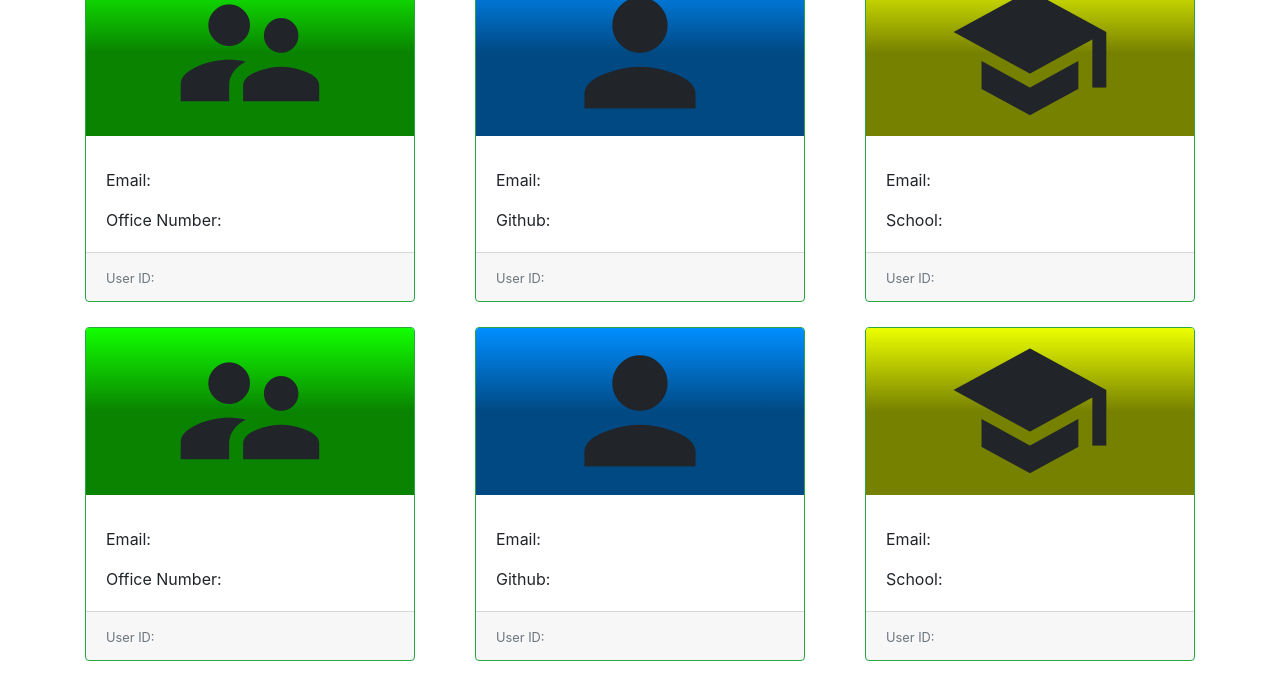
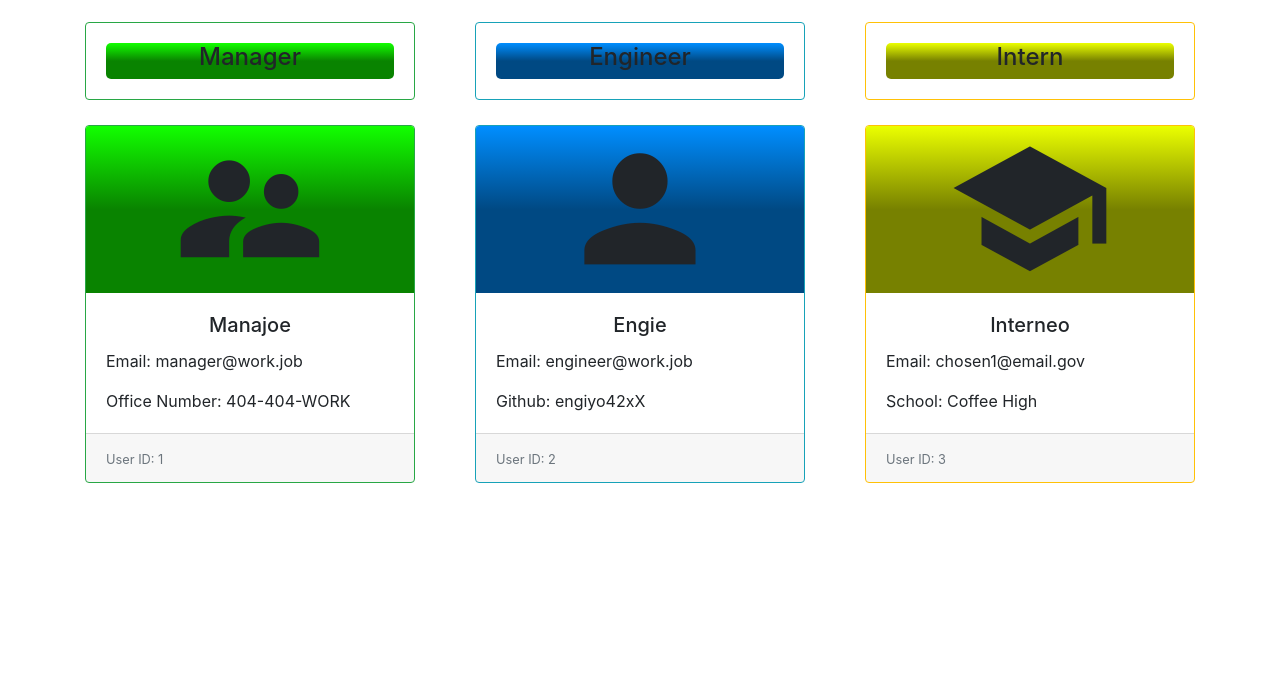
Before and after one commit to TheMatthewSawyer/TeamPageGenerator, a plain HTML site: page output/team.html in a window 1280 px wide. Shown: the part 112-800 px from the top of the page. Drawn offline with nearby package versions, Linux system fonts and the light colour scheme.

Commit message:
Added image for readME and continued cleaning the look.

```diff
--- a/lib/Engineer.js
+++ b/lib/Engineer.js
@@ -2,7 +2,7 @@ const Employee = require("./Employee.js");
 
 class Engineer extends Employee {
 
-    constructor (name, id, email, github) {
+    constructor (name="None", id="None", email="None", github="None") {
         super(name, id, email);
         this.github = github;
     }
@@ -13,8 +13,8 @@ class Engineer extends Employee {
 
     getHTML() {
         return `
-        <div class="col-md-4" style="margin-top: 25px; width: 100%;">
-            <div class="card border-success">
+        <div class="col-md-4" style="margin-top: 25px;">
+            <div class="card border-info">
             <i class="material-icons card-img-top text-center" style='font-size: 13vw; background: linear-gradient(0deg, rgba(0,73,131,1) 0%, rgba(0,73,131,1) 50%, rgba(0,142,255,1) 100%);'>person</i>
                 <div class="card-body">
                     <h5 class="card-title" style="text-align: center;">${this.name}</h5>
--- a/lib/Intern.js
+++ b/lib/Intern.js
@@ -13,8 +13,8 @@ class Intern extends Employee {
 
     getHTML() {
         return `
-        <div class="col-md-4" style="margin-top: 25px; width: 100%;">
-            <div class="card border-success">
+        <div class="col-md-4" style="margin-top: 25px;">
+            <div class="card border-warning">
             <i class="material-icons card-img-top text-center" style='font-size: 13vw; background: linear-gradient(0deg, rgba(119,129,0,1) 0%, rgba(119,129,0,1) 50%, rgba(235,255,0,1) 100%);'>school</i>
                 <div class="card-body">
                     <h5 class="card-title" style="text-align: center;">${this.name}</h5>
--- a/lib/Manager.js
+++ b/lib/Manager.js
@@ -13,7 +13,7 @@ class Manager extends Employee {
 
     getHTML() {
         return `
-        <div class="col-md-4" style="margin-top: 25px; width: 100%;">
+        <div class="col-md-4" style="margin-top: 25px;">
             <div class="card border-success">
                 <i class="material-icons card-img-top text-center" style='font-size: 13vw; background: linear-gradient(0deg, rgba(9,131,0,1) 0%, rgba(9,131,0,1) 50%, rgba(18,255,0,1) 100%);'>supervisor_account</i>
                 <div class="card-body">
--- a/output/team.html
+++ b/output/team.html
@@ -14,93 +14,84 @@
 
         <div class='container'>
 
-            <nav class="navbar navbar-light bg-light">
-                <span class="navbar-brand mb-0 h1">My Team</span>
-            </nav>
-
             <div class='row'>
                     <div class="card-deck">
-
-        <div class="col-md-4" style="margin-top: 25px; width: 100%;">
-            <div class="card border-success">
-                <i class="material-icons card-img-top text-center" style='font-size: 13vw; background: linear-gradient(0deg, rgba(9,131,0,1) 0%, rgba(9,131,0,1) 50%, rgba(18,255,0,1) 100%);'>supervisor_account</i>
-                <div class="card-body">
-                    <h5 class="card-title" style="text-align: center;"></h5>
-                    <p class="card-text">Email: </p>
-                    <p class="card-text">Office Number: </p>
-                </div>
-                <div class="card-footer">
-                    <small class="text-muted">User ID: </small>
+                            <div class='col-md-12' style='margin: 25px 0px;'>
+                                <div class="card border-danger">
+                                    <div class="card-body text-center">
+                                        <h3>My Team</h3>
                                     </div>
                                 </div>
                             </div>
 
-        <div class="col-md-4" style="margin-top: 25px; width: 100%;">
+                            <div class='col-md-4'>
                                 <div class="card border-success">
-            <i class="material-icons card-img-top text-center" style='font-size: 13vw; background: linear-gradient(0deg, rgba(0,73,131,1) 0%, rgba(0,73,131,1) 50%, rgba(0,142,255,1) 100%);'>person</i>
                                     <div class="card-body">
-                    <h5 class="card-title" style="text-align: center;"></h5>
-                    <p class="card-text">Email: </p>
-                    <p class="card-text">Github: </p>
+                                        <div style='width: 100%; display: inline-block; background: linear-gradient(0deg, rgba(9,131,0,1) 0%, rgba(9,131,0,1) 50%, rgba(18,255,0,1) 100%);border-radius: 5px;'>
+                                            <h4 style='text-align:center;'>Manager</h4>
                                         </div>
-                <div class="card-footer">
-                    <small class="text-muted">User ID: </small>
                                     </div>
                                 </div>
                             </div>
 
-        <div class="col-md-4" style="margin-top: 25px; width: 100%;">
-            <div class="card border-success">
-            <i class="material-icons card-img-top text-center" style='font-size: 13vw; background: linear-gradient(0deg, rgba(119,129,0,1) 0%, rgba(119,129,0,1) 50%, rgba(235,255,0,1) 100%);'>school</i>
+                            <div class='col-md-4'>
+                                <div class="card border-info">
                                     <div class="card-body">
-                    <h5 class="card-title" style="text-align: center;"></h5>
-                    <p class="card-text">Email: </p>
-                    <p class="card-text">School: </p>
+                                        <div style='width: 100%; display: inline-block; background: linear-gradient(0deg, rgba(0,73,131,1) 0%, rgba(0,73,131,1) 50%, rgba(0,142,255,1) 100%);border-radius: 5px;'>
+                                            <h4 style='text-align:center;'>Engineer</h4>
                                     </div>
-                <div class="card-footer">
-                    <small class="text-muted">User ID: </small>
                                     </div>
                                 </div>
                             </div>
 
-        <div class="col-md-4" style="margin-top: 25px; width: 100%;">
-            <div class="card border-success">
-                <i class="material-icons card-img-top text-center" style='font-size: 13vw; background: linear-gradient(0deg, rgba(9,131,0,1) 0%, rgba(9,131,0,1) 50%, rgba(18,255,0,1) 100%);'>supervisor_account</i>
+                            <div class='col-md-4'>
+                                <div class="card border-warning">
                                     <div class="card-body">
-                    <h5 class="card-title" style="text-align: center;"></h5>
-                    <p class="card-text">Email: </p>
-                    <p class="card-text">Office Number: </p>
+                                        <div style='width: 100%; display: inline-block; background: linear-gradient(0deg, rgba(119,129,0,1) 0%, rgba(119,129,0,1) 50%, rgba(235,255,0,1) 100%); border-radius: 5px;'>
+                                            <h4 style='text-align:center;'>Intern</h4>
                                         </div>
-                <div class="card-footer">
-                    <small class="text-muted">User ID: </small>
                                     </div>
                                 </div>
                             </div>
 
-        <div class="col-md-4" style="margin-top: 25px; width: 100%;">
+        <div class="col-md-4" style="margin-top: 25px;">
             <div class="card border-success">
-            <i class="material-icons card-img-top text-center" style='font-size: 13vw; background: linear-gradient(0deg, rgba(0,73,131,1) 0%, rgba(0,73,131,1) 50%, rgba(0,142,255,1) 100%);'>person</i>
+                <i class="material-icons card-img-top text-center" style='font-size: 13vw; background: linear-gradient(0deg, rgba(9,131,0,1) 0%, rgba(9,131,0,1) 50%, rgba(18,255,0,1) 100%);'>supervisor_account</i>
                 <div class="card-body">
-                    <h5 class="card-title" style="text-align: center;"></h5>
-                    <p class="card-text">Email: </p>
-                    <p class="card-text">Github: </p>
+                    <h5 class="card-title" style="text-align: center;">Manajoe</h5>
+                    <p class="card-text">Email: manager@work.job</p>
+                    <p class="card-text">Office Number: 404-404-WORK</p>
                 </div>
                 <div class="card-footer">
-                    <small class="text-muted">User ID: </small>
+                    <small class="text-muted">User ID: 1</small>
                 </div>
             </div>
         </div>
 
-        <div class="col-md-4" style="margin-top: 25px; width: 100%;">
-            <div class="card border-success">
+        <div class="col-md-4" style="margin-top: 25px;">
+            <div class="card border-info">
+            <i class="material-icons card-img-top text-center" style='font-size: 13vw; background: linear-gradient(0deg, rgba(0,73,131,1) 0%, rgba(0,73,131,1) 50%, rgba(0,142,255,1) 100%);'>person</i>
+                <div class="card-body">
+                    <h5 class="card-title" style="text-align: center;">Engie</h5>
+                    <p class="card-text">Email: engineer@work.job</p>
+                    <p class="card-text">Github: engiyo42xX</p>
+                </div>
+                <div class="card-footer">
+                    <small class="text-muted">User ID: 2</small>
+                </div>
+            </div>
+        </div>
+
+        <div class="col-md-4" style="margin-top: 25px;">
+            <div class="card border-warning">
             <i class="material-icons card-img-top text-center" style='font-size: 13vw; background: linear-gradient(0deg, rgba(119,129,0,1) 0%, rgba(119,129,0,1) 50%, rgba(235,255,0,1) 100%);'>school</i>
                 <div class="card-body">
-                    <h5 class="card-title" style="text-align: center;"></h5>
-                    <p class="card-text">Email: </p>
-                    <p class="card-text">School: </p>
+                    <h5 class="card-title" style="text-align: center;">Interneo</h5>
+                    <p class="card-text">Email: chosen1@email.gov</p>
+                    <p class="card-text">School: Coffee High</p>
                 </div>
                 <div class="card-footer">
-                    <small class="text-muted">User ID: </small>
+                    <small class="text-muted">User ID: 3</small>
                 </div>
             </div>
         </div>
```
Also changed, not shown: app.js (+37 -4 lines), img/readMeScreenshot.png (added). Lines whose indentation alone changed are shown as unchanged.
